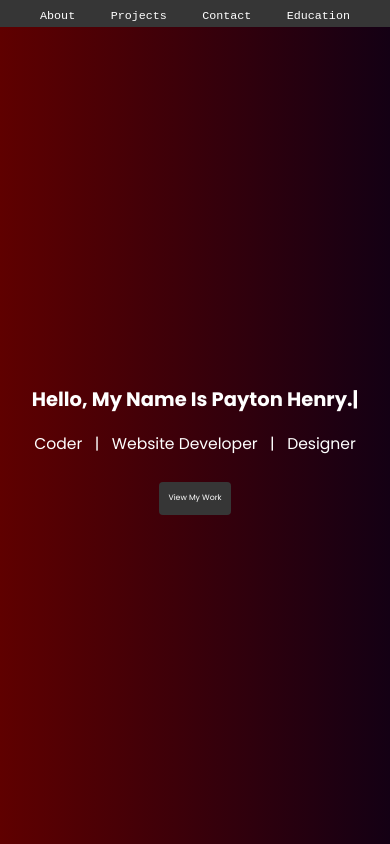
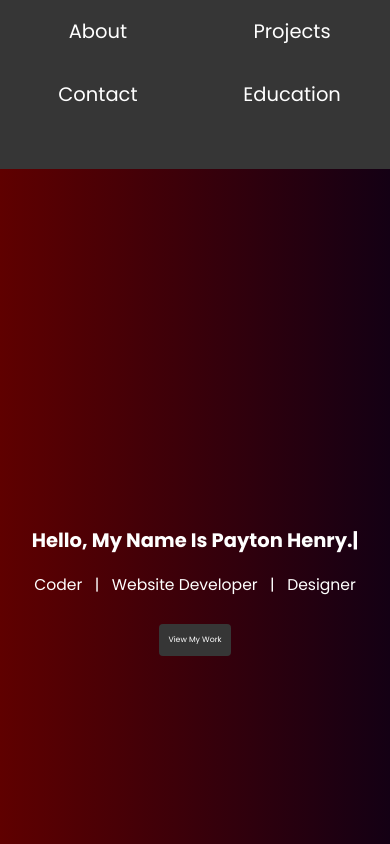
Before and after one commit to Paytonhenry04/Portfolio, a plain HTML site: page index.html in a window 390 px wide. Shown: the top 844 px of the page. Drawn offline with Linux system fonts and the light colour scheme; files whose address does not match are found by name.

Commit message:
Fixing header for mobile

```diff
--- a/style.css
+++ b/style.css
@@ -28,16 +28,52 @@ nav ul {
     padding: 0;
 }
 
+@media (max-width: 600px) {
+    nav ul {
+      display: grid;
+      grid-template-columns: repeat(2, 1fr); /* Two equal-width columns */
+      justify-items: center;             /* Center items within each column */
+      align-items: center;
+    }
+
 nav ul li {
     display: inline;
     margin: 4vw;
 }
 
+@media (max-width: 600px) {
+    nav ul li a {
+        align-items: center;
+        flex-direction: column;
+        margin: 0.5vh;
+    }
+}
+
+
+@media (max-width:600px){
+    header {
+        background: #363636;
+        height: 20vh;
+    }
+}
+
 nav ul li a {
     color: #fff;
     text-decoration: none;
-    font-family: monospace;
+    font-family: 'Poppins', sans-serif;
     font-size: 3vw;
+}
+
+@media (max-width: 600px) {
+    nav ul li a {
+        color: #fff;
+        text-decoration: none;
+        font-family: 'Poppins', sans-serif;
+        font-size: 5vw;
+        margin: 0vh;
+        align-items: left;
+        flex-direction: column;
+    }
 }
 
 nav ul li a:hover {
@@ -129,7 +165,7 @@ nav ul li a:hover {
 @media (max-width: 600px) {
     .about {
         width: 90vw;
-        height: 90vh;
+        height: 110vh;
         margin: 1vh auto;
         padding: 5vh;
         background: rgb(199, 199, 199);
@@ -280,3 +316,4 @@ footer {
     background: #333;
     color: white;
 }
+}
```
